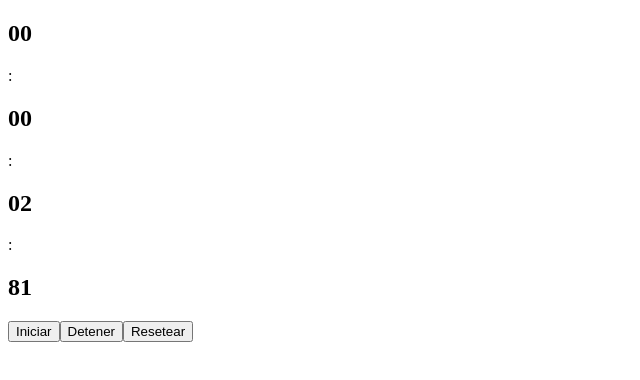
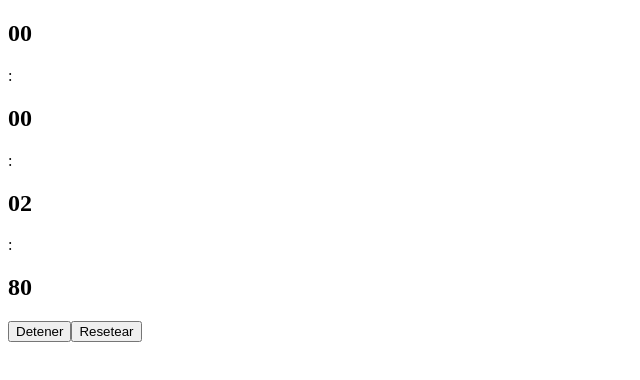
Before and after one commit to jhomen11/Chronometer-ReactJs, a React (Create React App) app: page / in a window 1280 px wide. Both pictures are taken after a click on the button "Iniciar". Shown: the top 380 px of the page, without its empty margins (0-640 px from the left). Built offline with nearby package versions, Linux system fonts and the light colour scheme.

Commit message:
Se crea state que guarda el comportamiento de los botones

```diff
--- a/src/App.js
+++ b/src/App.js
@@ -5,16 +5,22 @@ import Botones from './Components/Botones';
 import Cronometro from './Components/Cronometro';
 
 function App() {
+
   //1-.state que inicializa y modifica el tiempo
   const [tiempo, guardarTiempo] = useState({ms:0, s:0, m:0, h:0})
 
   //4-.state que guarda y ejecuta la funcion empezar() con un setInterval cada 10 milisegundos
   const [intervalo, setIntervalo] = useState()
 
+  //5-. state que guarda el status del tiempo
+  const [status, guardarStatus] = useState(0)
+
   //2-.Funcion del boton que inicia el tiempo y lo guarda en el state
   const inicio = () => {
+    guardarStatus(1)
     empezar();
     setIntervalo(setInterval(empezar,10))
+
   }
 
   let actualizaMs = tiempo.ms, actualizaS = tiempo.s,actualizaM = tiempo.m,actualizaH = tiempo.h;
@@ -50,7 +56,7 @@ function App() {
   return (
     <div className="App">
       <Cronometro tiempo = {tiempo}/>
-      <Botones inicio = {inicio} detener={detener} resetear={resetear}/>
+      <Botones inicio = {inicio} detener={detener} resetear={resetear} status={status}/>
     </div>
   );
 }
--- a/src/Components/Botones.jsx
+++ b/src/Components/Botones.jsx
@@ -2,16 +2,33 @@ import React from 'react'
 
 export const Botones = (props) => {
     return (
-        <div>
-            <button
-            onClick={props.inicio}
-            >Iniciar</button>
 
-            <button onClick={props.detener}
-            >Detener</button>
+            <div>
+            {(props.status === 0)?
 
-            <button onClick={props.resetear}>Resetear</button>
-        </div>
+                <button
+                onClick={props.inicio}
+                >Iniciar</button>: ""
+            }
+
+            {(props.status === 1)?
+
+                <div>
+                    <button
+                onClick={props.detener}
+                >Detener</button>
+
+                <button
+                onClick={props.resetear}
+                >Resetear</button>
+                </div>: ""
+
+            }
+            </div>
+
+
+            //  */
+
 
     )
 }
```
